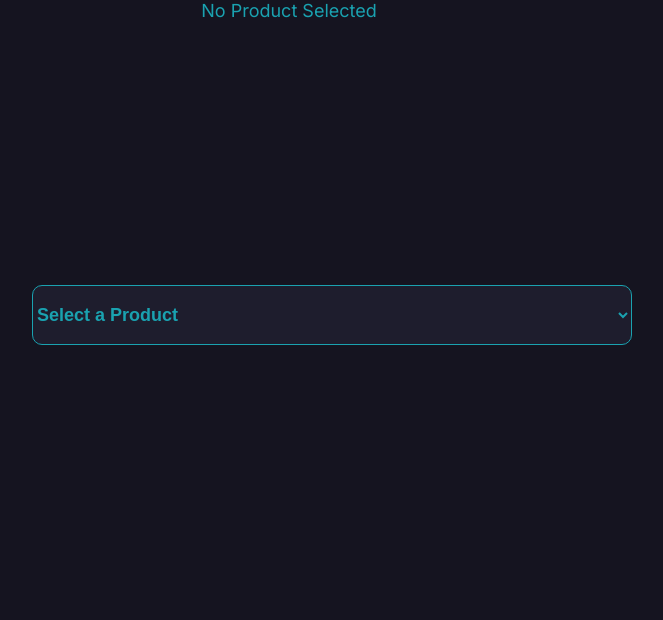
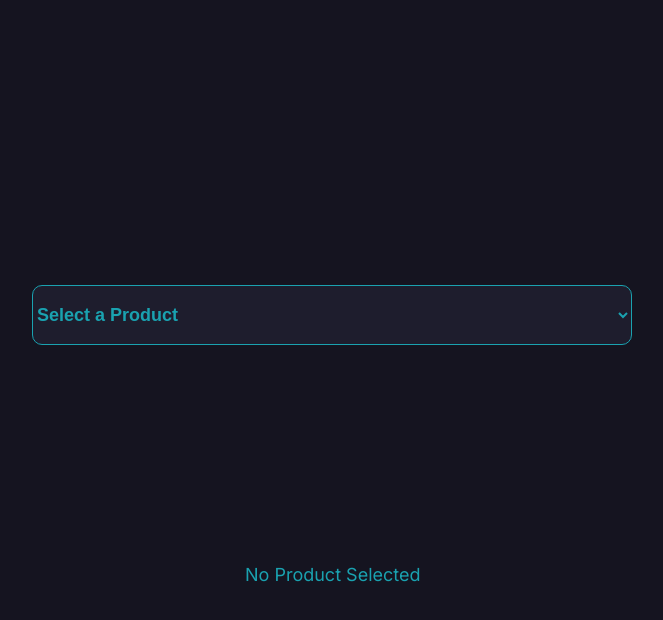
Before and after one commit to chelsea314/product-search, a Next.js app: page / in a window 1280 px wide. Shown: the top 620 px of the page, without its empty margins (351-1014 px from the left). Built offline with nearby package versions, Linux system fonts and the light colour scheme.

Commit message:
no product selected positioning set

```diff
--- a/src/app/page.module.css
+++ b/src/app/page.module.css
@@ -6,6 +6,9 @@
   font-style: normal;
   font-weight: 400;
   line-height: normal;
+  position: fixed;
+  top: 564px;
+  left: 596px;
 }
 
 /* Dropdown Menu Styles*/
```
